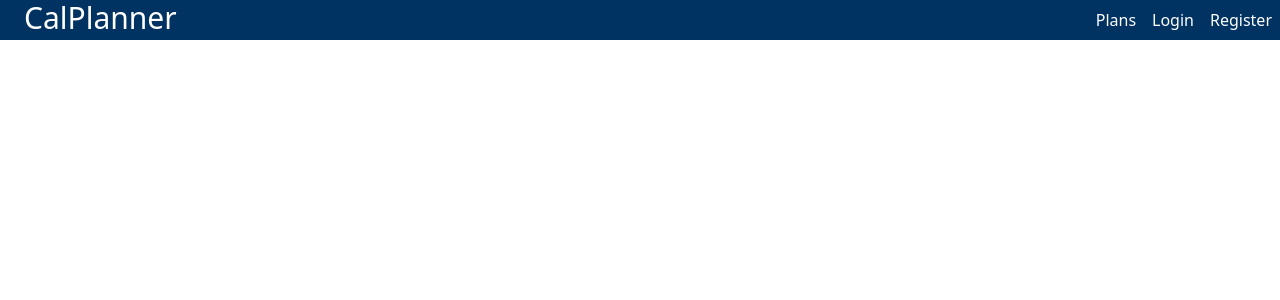
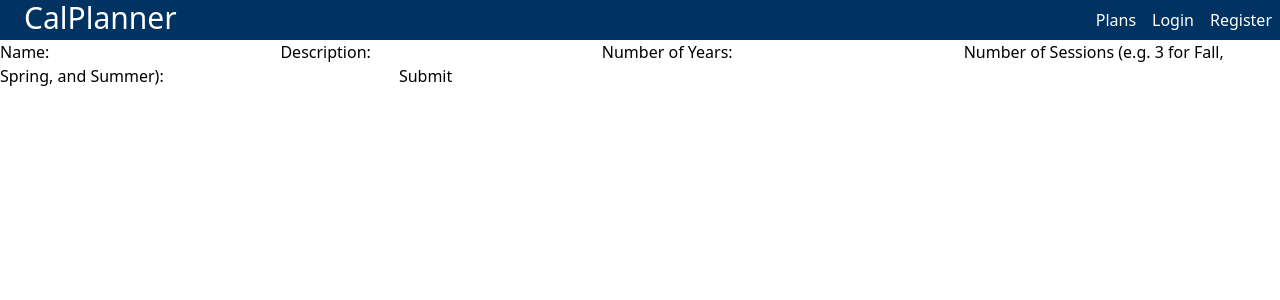
Before and after one commit to huytt621/calplanner, a React (Create React App) app in the folder frontend/: page /plans/new in a window 1280 px wide. Shown: the top 300 px of the page. Built offline with nearby package versions, Linux system fonts and the light colour scheme; no server answers.

Commit message:
Implement creation of plans

```diff
--- a/frontend/src/App.js
+++ b/frontend/src/App.js
@@ -17,6 +17,7 @@ import AllPlans from "./components/AllPlans"
 import { initializeUser } from "./reducers/userReducer"
 import { setCurrentPlan } from "./reducers/currentPlanReducer"
 import { editPlan } from "./reducers/planReducer"
+import CreatePlanForm from "./components/CreatePlanForm"
 
 const App = () => {
 
@@ -49,6 +50,9 @@ const App = () => {
     <div className="App font-sans flex flex-col">
       <NavBar user={user} />
       <Switch>
+        <Route path="/plans/new">
+          <CreatePlanForm />
+        </Route>
         <Route path="/plans/:id">
           {!plan ? <div></div> : <EditablePlan plan={plan} editPlan={changePlan} />}
         </Route>
--- /dev/null
+++ b/frontend/src/components/CreatePlanForm.js
@@ -0,0 +1,36 @@
+import { useSelector } from "react-redux"
+import planService from '../services/plans'
+
+const CreatePlanForm = () => {
+
+  const user = useSelector(state => state.user)
+
+  const createPlan = e => {
+    e.preventDefault()
+    const plan = { name: e.target.name.value, description: e.target.description.value, user: user.id, numSessionsPerYear: e.target.sessions.value, years: []}
+    for (let i = 0; i < e.target.years.value; i += 1) {
+      const year = []
+      for (let j = 0; j < plan.numSessionsPerYear; j += 1) {
+        year.push({ name: `Session ${j + 1}`, courses: []})
+      }
+      plan.years.push(year)
+    }
+    planService.create(plan)
+  }
+
+  return (
+    <form onSubmit={createPlan}>
+      <label htmlFor="name">Name:</label>
+      <input type="text" name="name"></input>
+      <label htmlFor="description">Description:</label>
+      <input type="text" name="description"></input>
+      <label htmlFor="years">Number of Years:</label>
+      <input type="number" name="years" min="1"></input>
+      <label htmlFor="sessions">Number of Sessions (e.g. 3 for Fall, Spring, and Summer): </label>
+      <input type="number" name="sessions" min="1"></input>
+      <button type="submit">Submit</button>
+    </form>
+  )
+}
+
+export default CreatePlanForm
--- a/frontend/src/components/EditablePlan.js
+++ b/frontend/src/components/EditablePlan.js
@@ -20,6 +20,7 @@ const EditablePlan = () => {
     changePlan(newPlan => {
       const newYear = []
       for (let i = 0; i < plan.numSessionsPerYear; i += 1) {
+        console.log('test');
         newYear.push({ name: `Session ${i + 1}`, courses: [] })
       }
       newPlan.years.push(newYear)
--- a/frontend/src/components/Profile.js
+++ b/frontend/src/components/Profile.js
@@ -1,5 +1,6 @@
+import { useState, useEffect } from 'react'
+import { Link } from 'react-router-dom'
 import PlansView from '../components/PlansView'
-import { useState, useEffect } from 'react'
 import planService from '../services/plans'
 
 const Profile = ({ user }) => {
@@ -19,6 +20,9 @@ const Profile = ({ user }) => {
     <div>
       <h2>My Plans</h2>
       <PlansView plans={plans} />
+      <span>
+        <Link to="/plans/new">Create New Plan</Link>
+      </span>
     </div>
   )
 }
```
